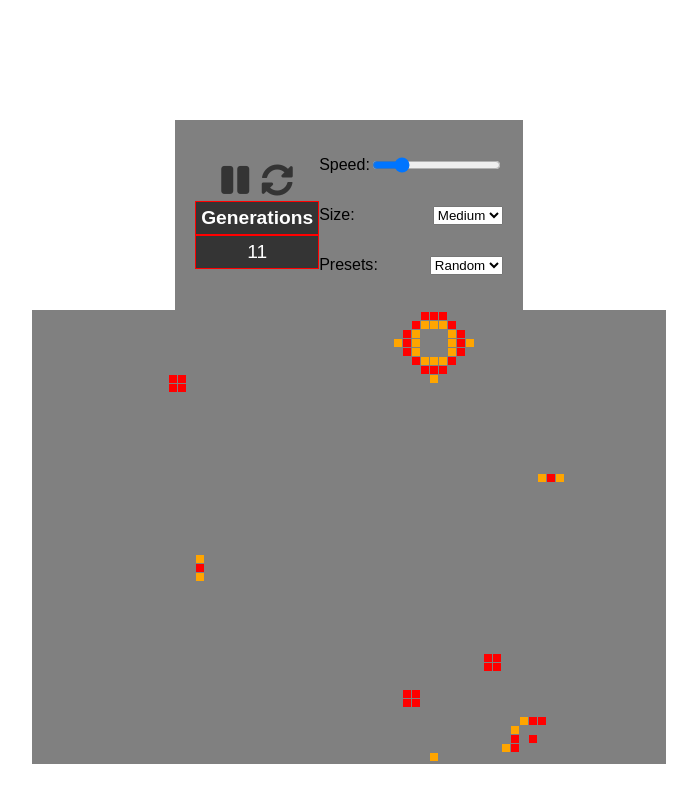
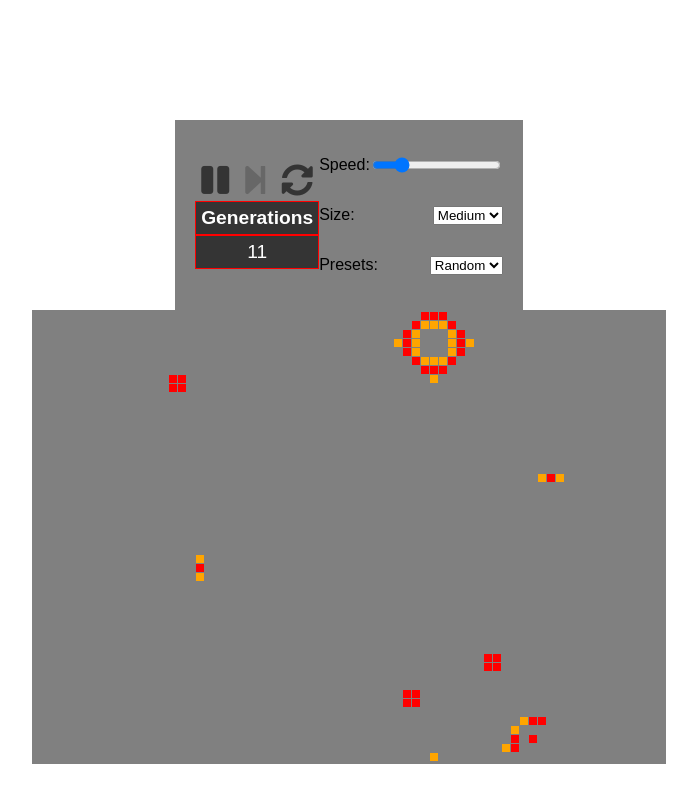
Before and after one commit to oliverdudman/react-game-of-life-fcc, a React app in the folder app/: page / in a window 1280 px wide. Shown: the whole page, without its empty margins (291-988 px from the left). Built offline with nearby package versions, Linux system fonts and the light colour scheme.

Commit message:
add step functionality

```diff
--- a/app/src/App.js
+++ b/app/src/App.js
@@ -7,9 +7,13 @@ import './scss/App.scss';
 
 function StateButtons(props) {
   let playPause = props.runStatus ? "fas fa-pause" : "fas fa-play";
+  let disabledBtnCss = props.runStatus ? "btn btn--disabled" : "btn"
   return (
     <div>
       <button onClick={props.handleStartStop} type="button" className="btn"><i className={playPause}></i></button>
+      <button onClick={props.handleStep} type="button" className={disabledBtnCss} disabled={props.runStatus}>
+        <i className="fas fa-step-forward"></i>
+      </button>
       <button onClick={props.handleReset} type="button" className="btn"><i className="fas fa-sync-alt"></i></button>
     </div>
 
@@ -145,6 +149,7 @@ class App extends Component {
     this.handleChangeStatus = this.handleChangeStatus.bind(this);
     this.handleChangePattern = this.handleChangePattern.bind(this);
     this.handleReset = this.handleReset.bind(this);
+    this.handleStep = this.handleStep.bind(this);
 
   }
 
@@ -156,7 +161,7 @@ class App extends Component {
     clearTimeout(this.runInterval);
   }
 
-  runLifecycle(speed) {
+  runLifecycle(speed, runOnce) {
     var that = this;
 
     if (checkCells(that.state.activeCells)) {
@@ -170,7 +175,7 @@ class App extends Component {
       let generations = that.state.generations;
 
       // continue lifeCycle if there are still active cells
-      if (checkCells(activeCells)) {
+      if (checkCells(activeCells) && !runOnce) {
         that.runInterval = setTimeout(lifeCycle, that.state.curSpeed);
       } else {
         that.setState({runStatus: false});
@@ -288,6 +293,12 @@ class App extends Component {
     this.setState({runStatus: false, activeCells: activeCells, generations: 0});
   }
 
+  handleStep() {
+    if (!this.state.runStatus) {
+      this.runLifecycle(this.state.curSpeed, true);
+    }
+  }
+
   render() {
     return (
       <div className="container">
@@ -297,6 +308,7 @@ class App extends Component {
               runStatus={this.state.runStatus}
               handleStartStop={this.handleChangeStatus}
               handleReset={this.handleReset}
+              handleStep={this.handleStep}
             />
             <Generations generations={this.state.generations} />
           </div>
--- a/app/src/scss/modules/_buttons.scss
+++ b/app/src/scss/modules/_buttons.scss
@@ -20,7 +20,11 @@
     cursor: pointer;
   }
 
-  // &:focus {
-  //   outline-color: lighten($board-base-color, 80);
-  // }
+  &--disabled {
+    color: darken($board-base-color, 10);
+
+    &:hover {
+      cursor: default;
+    }
+  }
 }
```
